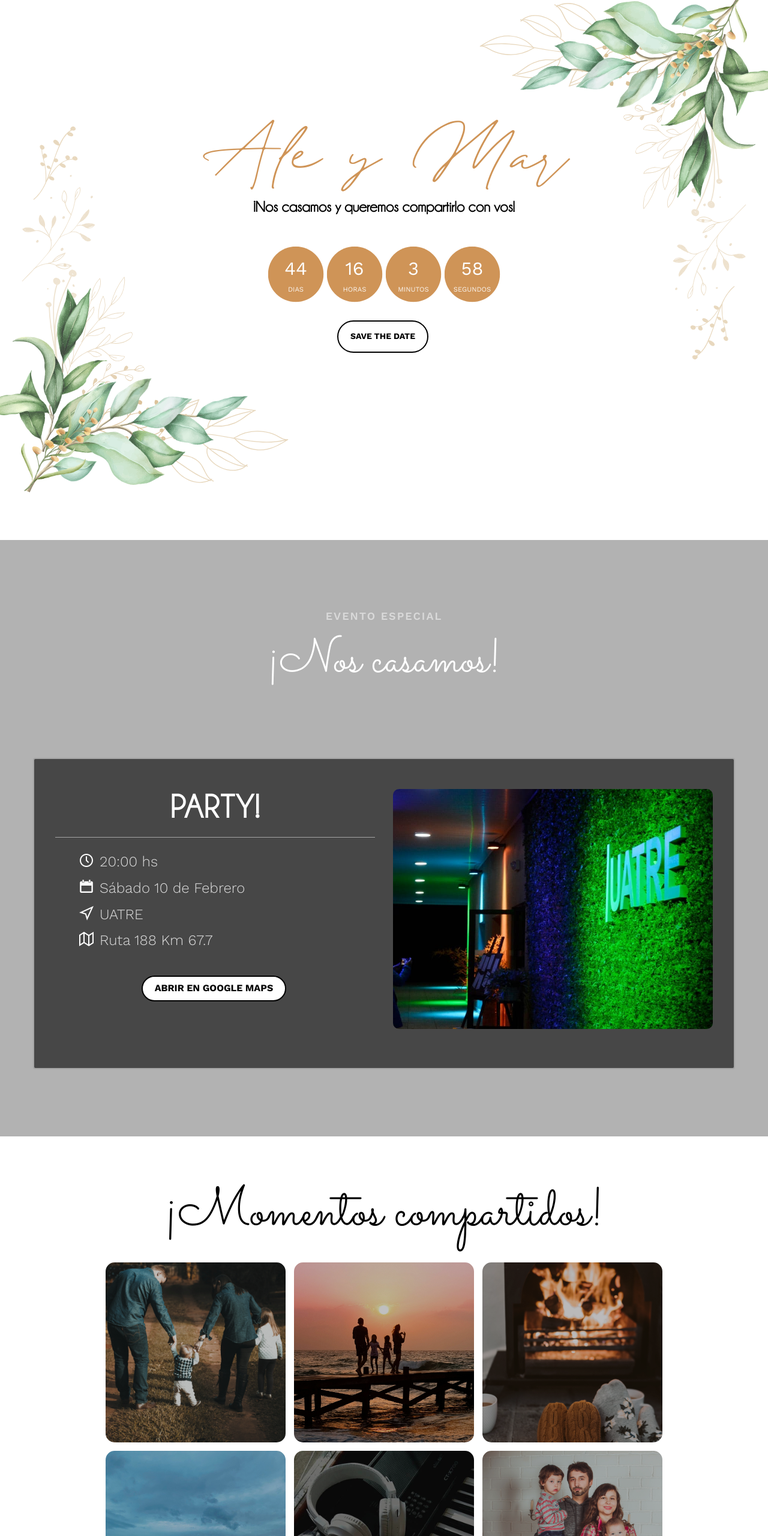
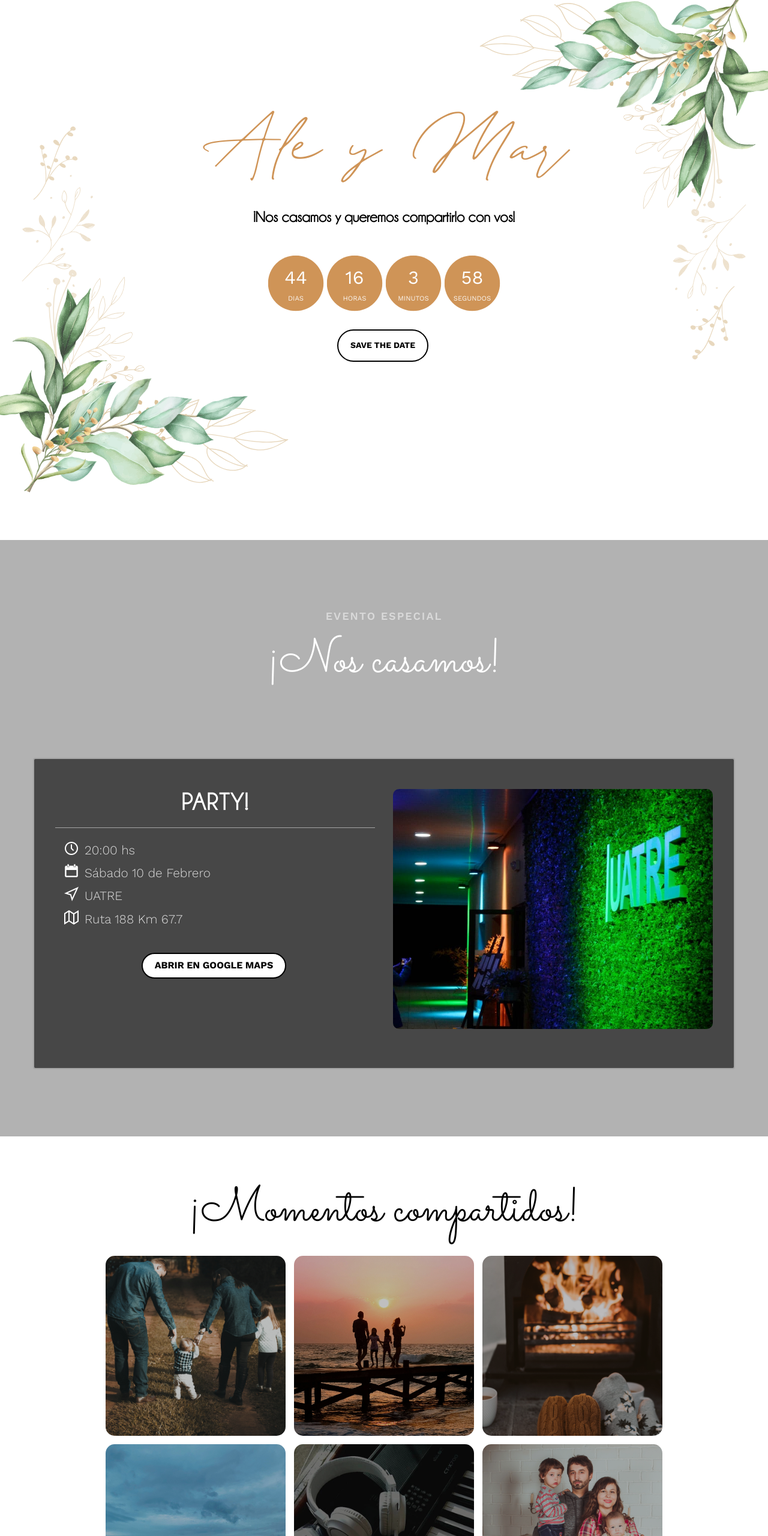
Before and after one commit to Laureano194/aleymar, a website: page index.html in a window 1280 px wide. Shown: the top 2560 px of the page at 60% size. Drawn offline with nearby package versions, Linux system fonts and the light colour scheme; files whose address does not match are found by name; a web font is replaced by a local one.

Commit message:
minor fixes

```diff
--- a/css/style.css
+++ b/css/style.css
@@ -365,7 +365,7 @@ h1, h2, h3, h4, h5, h6, figure {
 @media screen and (max-width: 768px) {
   .fh5co-cover .display-t,
   .fh5co-cover .display-tc {
-    height: 600px;
+    /* height: 600px; */
   }
 }
 .fh5co-cover.fh5co-cover-sm {
@@ -449,6 +449,23 @@ h1, h2, h3, h4, h5, h6, figure {
   border-radius: 4px;
 }
 
+.galeria-heading{
+  margin-top: 10vh;
+  margin-bottom: 3vh;
+}
+.galeria-heading h2{
+  font-size: 80px;
+  font-weight: 500;
+  font-family: "authentic-signature","Sacramento", Arial, serif;
+}
+.galeria-heading span{
+  color: rgba(0, 0, 0, 0.5);
+  text-transform: uppercase;
+  font-size: 15px;
+  letter-spacing: 2px;
+  font-weight: 600;
+}
+
 @media screen and (max-width: 768px) {
   #fh5co-counter .event-wrap,
   #fh5co-evento .event-wrap {
@@ -460,7 +477,7 @@ h1, h2, h3, h4, h5, h6, figure {
 }
 #fh5co-counter .event-wrap h3,
 #fh5co-evento .event-wrap h3 {
-  font-size: 55px;
+  font-size: 5vh;
   color: #fff;
   border-bottom: 1px solid rgba(255, 255, 255, 0.5);
   display: block;
@@ -475,7 +492,7 @@ h1, h2, h3, h4, h5, h6, figure {
   color: rgba(255, 255, 255, 0.8);
 }
 #fh5co-evento .event-wrap span{
-  font-size: 1.5em;
+  font-size: 1.3em;
   font-weight: lighter;
 }
 #fh5co-counter .event-wrap i,
@@ -881,8 +898,11 @@ form label {
 #fh5co-header .display-tc,
 #fh5co-counter .display-tc,
 .fh5co-cover .display-tc {
-  display: table-cell !important;
-  vertical-align: middle;
+  display:flex;
+  flex-direction: column;
+  justify-content: center;
+  /* display: table-cell !important;
+  vertical-align: middle; */
 }
 
 #fh5co-header .display-tc h1, #fh5co-header .display-tc h2,
@@ -1317,6 +1337,7 @@ form label {
   font-family: "authentic-signature", "Sacramento", Arial, serif;
 }
 @media screen and (max-width: 768px) {
+  .galeria-heading h2,
   .fh5co-heading h2 {
     font-size: 60px;
     font-weight:500;
@@ -2198,22 +2219,7 @@ footer{
   margin-bottom: 1em;
 }
 
-.galeria-heading{
-  margin-top: 10vh;
-  margin-bottom: 3vh;
-}
-.galeria-heading h2{
-  font-size: 90px;
-  font-weight: 500;
-  font-family: "authentic-signature","Sacramento", Arial, serif;
-}
-.galeria-heading span{
-  color: rgba(0, 0, 0, 0.5);
-  text-transform: uppercase;
-  font-size: 15px;
-  letter-spacing: 2px;
-  font-weight: 600;
-}
+
 
 .icon-lista {
   margin-right: 10px;
@@ -2221,6 +2227,7 @@ footer{
 .event-card-list{
   display: inline-block;
   list-style-type: none;
+  padding-left: 1.5rem;
 }
 
 .event-card-list li span{
@@ -2354,12 +2361,12 @@ footer{
   font-size: 10em !important;
   font-weight:500;
   line-height: 0.8em !important;
-  margin-bottom: 0.5em !important;
+  margin-bottom: 0.2em !important;
   color: #cf9457 !important;
 }
 @media (max-width: 1000px) {
   .name-header {
-    font-size: 60px !important;
+    font-size: 8rem !important;
   }
 }
 .salon-fiesta img{
--- a/index.html
+++ b/index.html
@@ -62,7 +62,7 @@
 						<div class="display-tc animate-box" data-animate-effect="fadeIn">
 							<span class="name-header">Ale y Mar</span>
 							<h2><strong style="color:black;">¡Nos casamos y queremos compartirlo con vos!</strong></h2>
-							<div style="margin-top: 3em;" class="simply-countdown simply-countdown-one"></div>
+							<div style="margin-top: 1em;" class="simply-countdown simply-countdown-one"></div>
 							<p><a  style="margin-top: 1em;" class="btn btn-date" target="_blank" href="https://calendar.google.com/event?action=TEMPLATE&tmeid=MmJ0c2x0ZTJoM2ZyaHZxZmJoMGt2ODE3N3Agcm9zc2Rlc2lnbm9ra0Bt&tmsrc=rossdesignokk%40gmail.com">Save the date</a></p>
 						</div>
 					</div>
```
